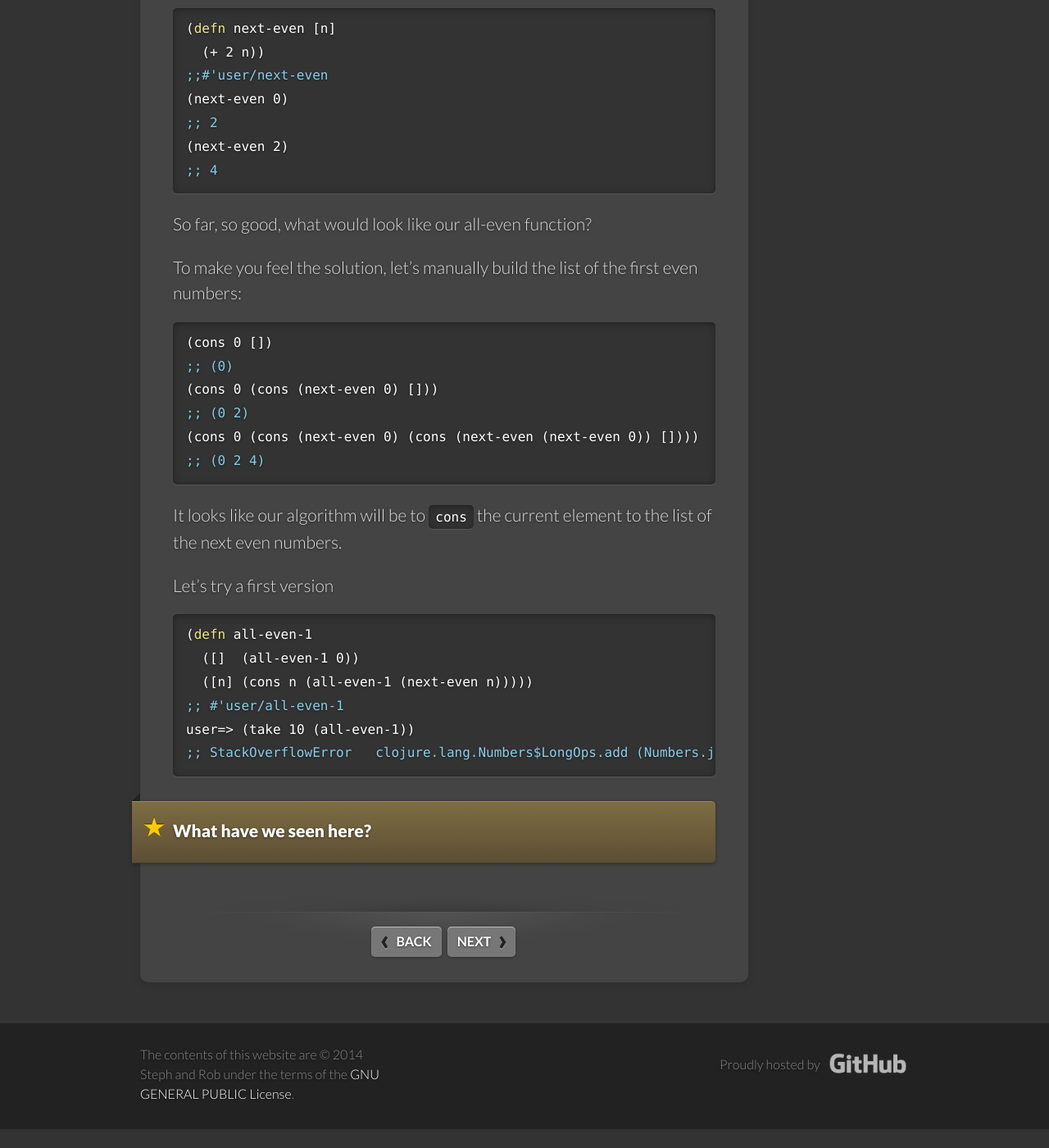
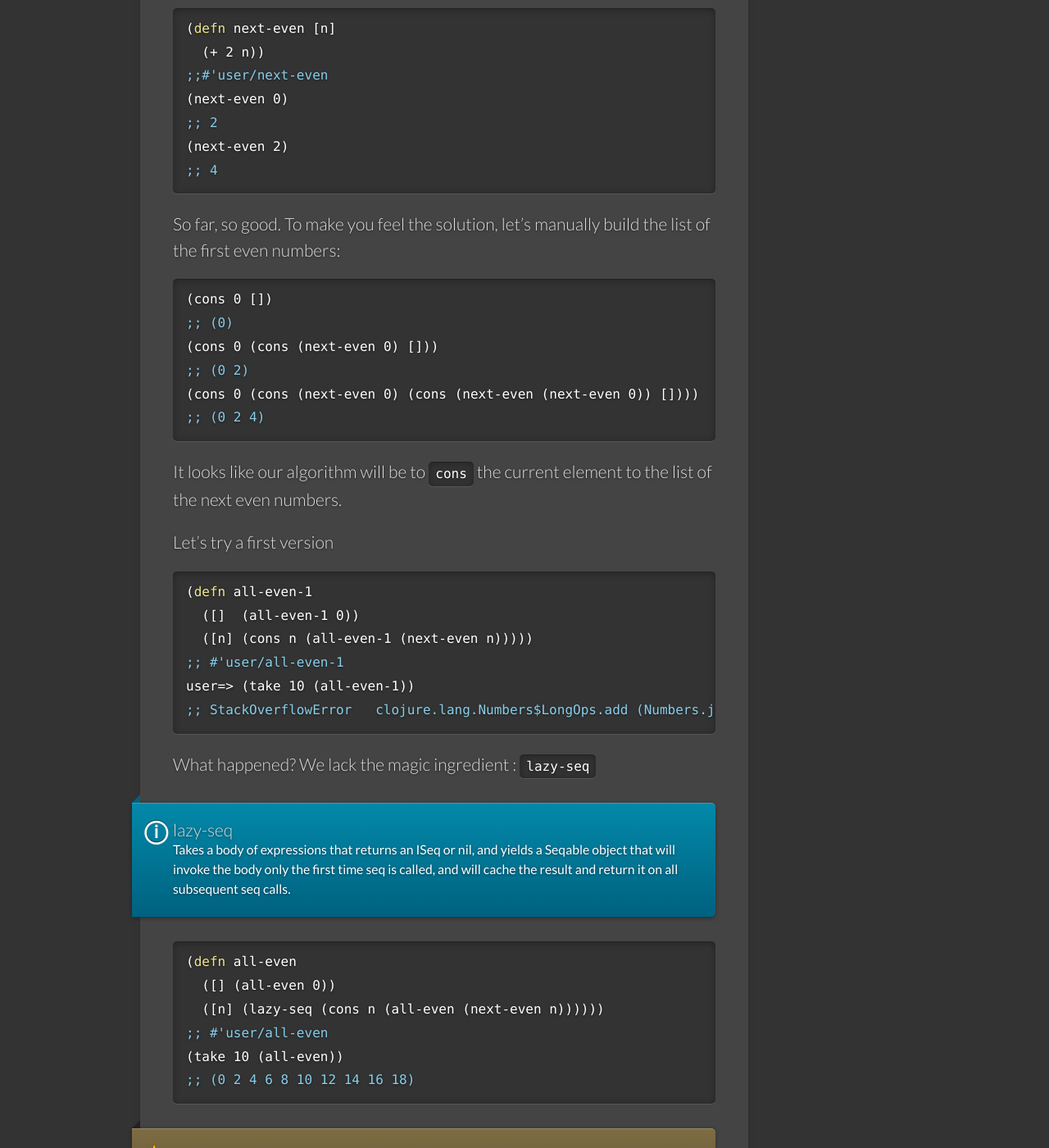
Before and after one commit to into-clojure/into-clojure.github.io, a Jekyll site: the page built from docs/lazyness.md, in a window 1280 px wide and 1400 px high, scrolled down 1030 px. Shown: the whole window at 82% size. Built offline with Jekyll 4.4.1, drawn with Linux system fonts in a browser that asks for light colours; before the commit the page ends 2407 px from its top, so only the background shows below that; some of the changed text lies outside the part shown.

```diff
--- a/_data/docs.yml
+++ b/_data/docs.yml
@@ -5,3 +5,6 @@
   - first-steps
   - calling-a-function
   - naming-things
+  - functions
+  - higher-order-functions
+  - lazyness
--- a/docs/lazyness.md
+++ b/docs/lazyness.md
@@ -40,8 +40,7 @@
 ;; 4
 {% endhighlight %}
 
-So far, so good, what would look like our all-even function?
-
+So far, so good.
 To make you feel the solution, let's manually build the list of the first even numbers:
 {% highlight clojure %}
 (cons 0 [])
@@ -64,6 +63,27 @@
 ;; StackOverflowError   clojure.lang.Numbers$LongOps.add (Numbers.java:430)
 {% endhighlight %}
 
+What happened? We lack the magic ingredient : `lazy-seq`
+
+<div class="note info">
+lazy-seq
+  <p>
+  Takes a body of expressions that returns an ISeq or nil, and yields
+  a Seqable object that will invoke the body only the first time seq
+  is called, and will cache the result and return it on all subsequent
+  seq calls.</p>
+</div>
+
+{% highlight clojure %}
+(defn all-even
+  ([] (all-even 0))
+  ([n] (lazy-seq (cons n (all-even (next-even n))))))
+;; #'user/all-even
+(take 10 (all-even))
+;; (0 2 4 6 8 10 12 14 16 18)
+{% endhighlight %}
+
 <div class="note">
   <h5>What have we seen here?</h5>
+  <p>How to construct an infinite sequence thanks to lazy-ness</p>
 </div>
```
Also changed, not shown: docs/functions.md (added, +79 -0 lines), docs/higher-order-functions.md (added, +74 -0 lines), docs/naming-things.md (+1 -1 lines).
